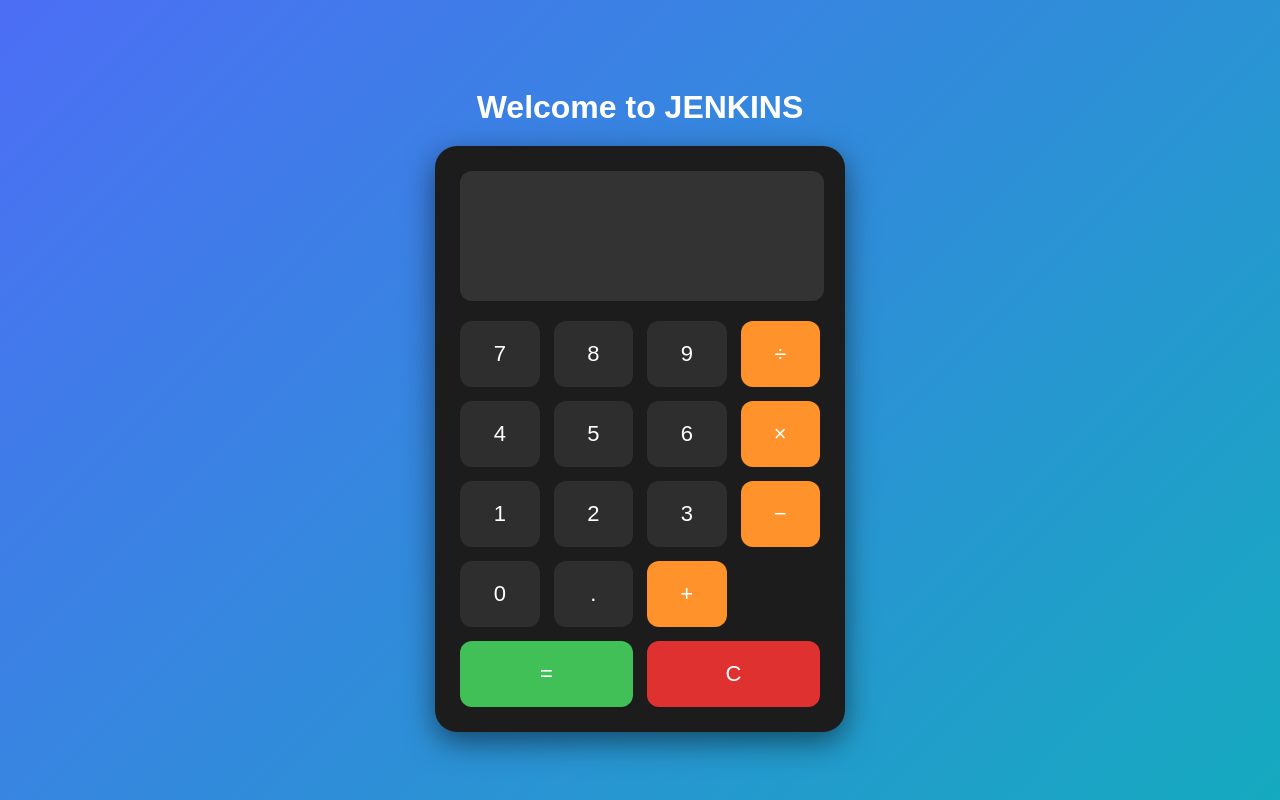
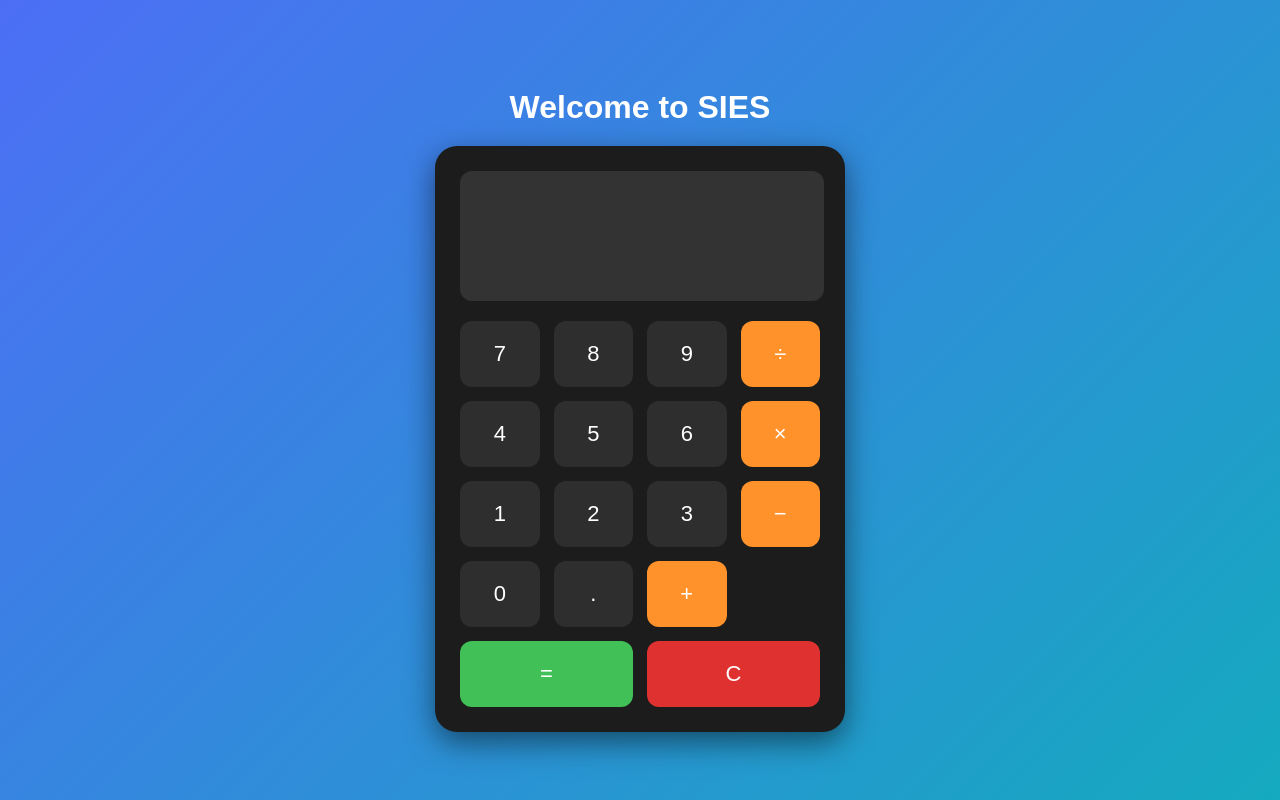
Before and after one commit to darogemuhib2-prog/DevOps, a plain HTML site: page index.html in a window 1280 px wide. Drawn offline with Linux system fonts and the light colour scheme.

Commit message:
Update index.html

```diff
--- a/index.html
+++ b/index.html
@@ -97,7 +97,7 @@
 
 <body>
 
-<h1>Welcome to JENKINS</h1>
+<h1>Welcome to SIES</h1>
 
 <div class="calculator">
     <input type="text" id="display" disabled>
```
